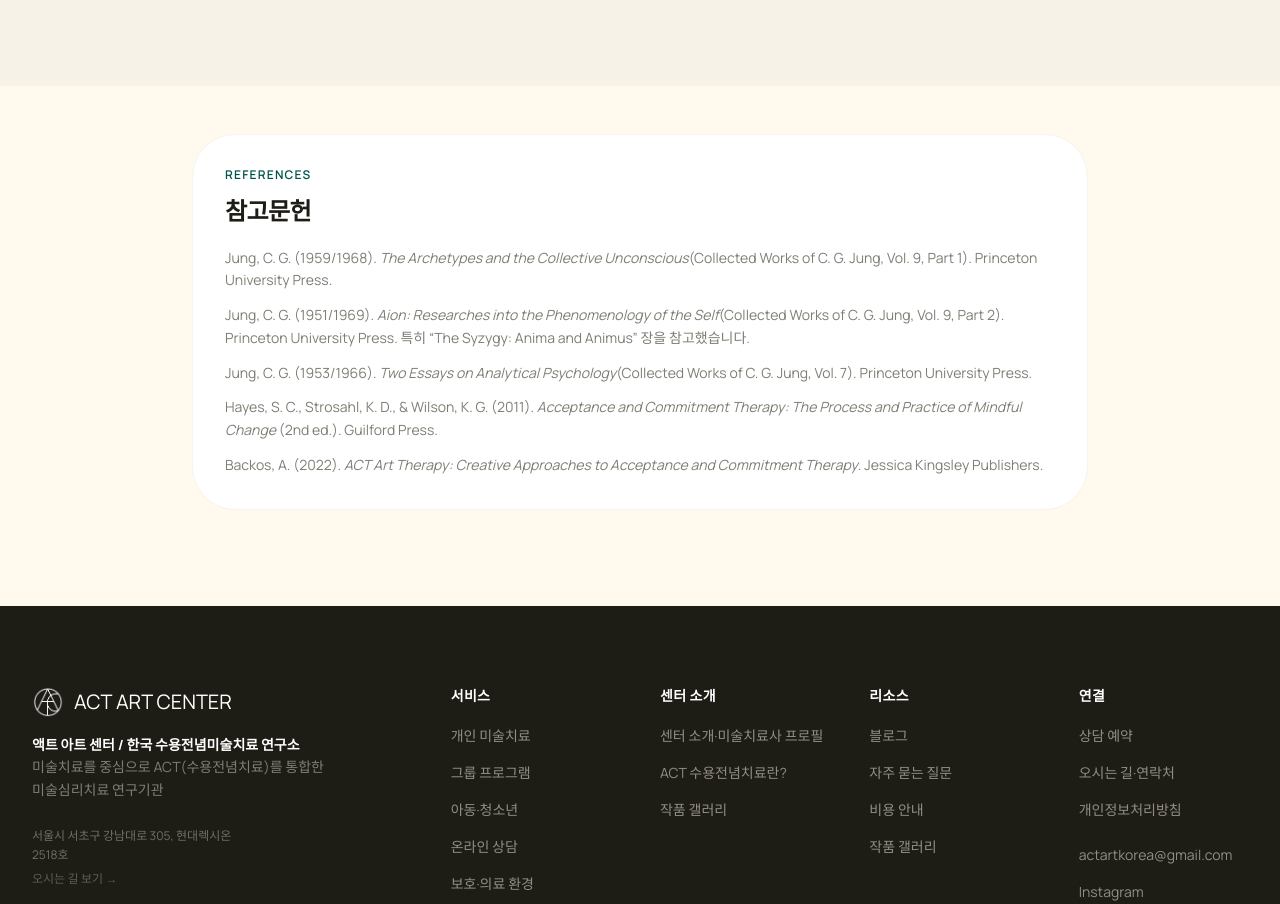
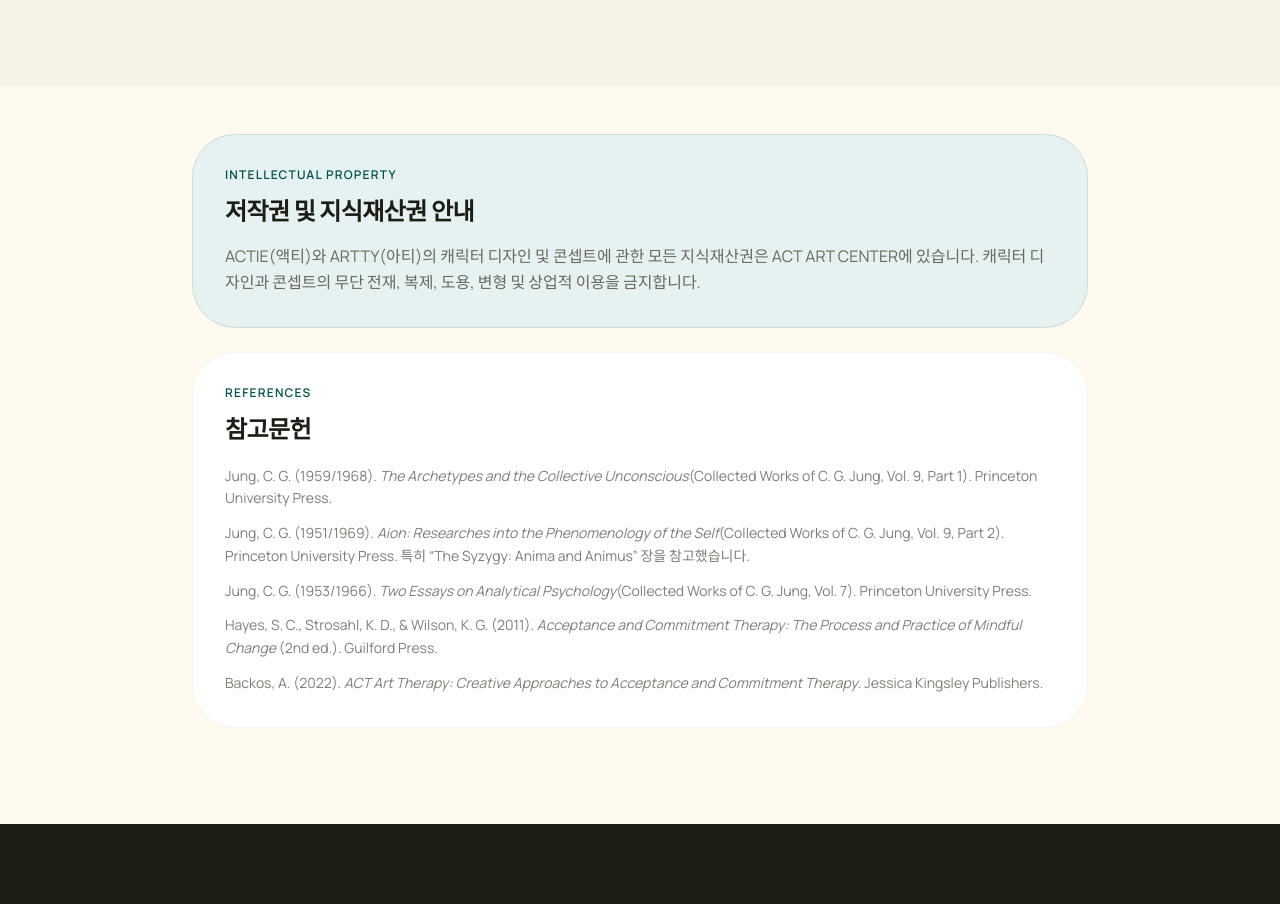
Before and after one commit to act-art-center/actartcenter.com, a Next.js app: page /characters in a window 1280 px wide. Shown: the part 3240-4144 px from the top of the page. Built offline with nearby package versions, Linux system fonts and the light colour scheme.

Commit message:
Add character intellectual property notice

```diff
--- a/src/app/characters/page.tsx
+++ b/src/app/characters/page.tsx
@@ -188,6 +188,23 @@ export default function CharactersPage() {
 
       <SectionWrapper bg="paper" className="pt-10 lg:pt-12">
         <Container>
+          <div
+            className="max-w-4xl mx-auto mb-6 rounded-2xl bg-primary-50 p-6 lg:p-8"
+            style={{ border: "1px solid rgba(60, 121, 104, 0.16)" }}
+          >
+            <p className="text-xs font-semibold tracking-widest uppercase text-primary-500 mb-3">
+              Intellectual Property
+            </p>
+            <h2 className="text-night text-xl lg:text-2xl font-bold tracking-tight">
+              저작권 및 지식재산권 안내
+            </h2>
+            <p className="mt-4 text-charcoal/80 text-sm lg:text-base leading-relaxed">
+              ACTIE(액티)와 ARTTY(아티)의 캐릭터 디자인 및 콘셉트에 관한 모든 지식재산권은
+              ACT ART CENTER에 있습니다. 캐릭터 디자인과 콘셉트의 무단 전재, 복제, 도용,
+              변형 및 상업적 이용을 금지합니다.
+            </p>
+          </div>
+
           <div className="max-w-4xl mx-auto rounded-2xl bg-white p-6 lg:p-8" style={{ border: "1px solid rgba(196, 191, 183, 0.18)" }}>
             <p className="text-xs font-semibold tracking-widest uppercase text-primary-500 mb-3">
               References
```
